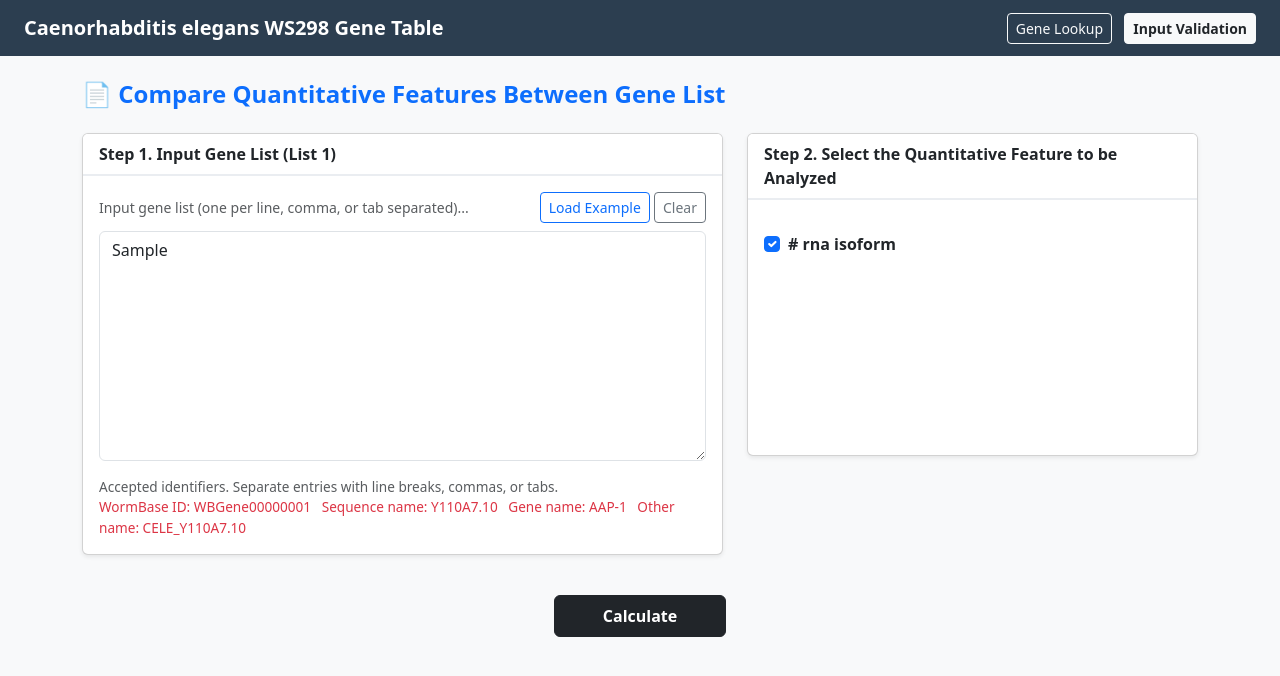
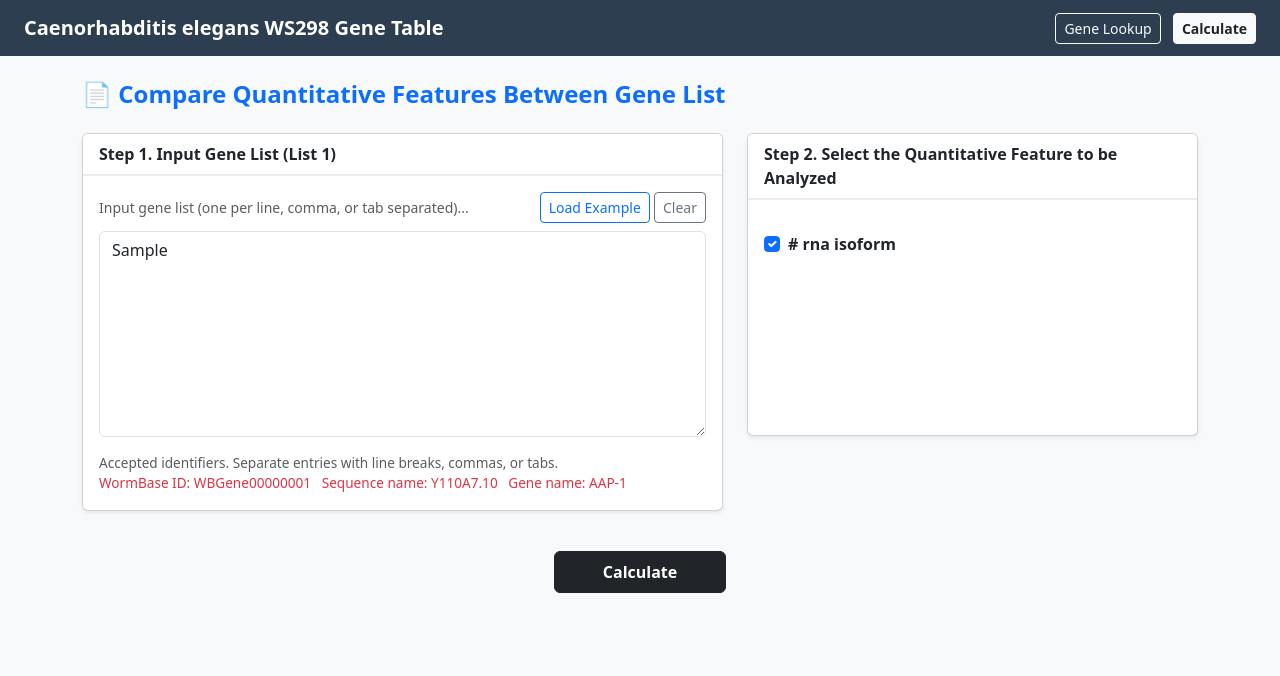
Before and after one commit to Chen-wunyi/CSBP, a Django app: template hw1/templates/hw1/calculate.html in a window 1280 px wide. Shown: the top 676 px of the page. Run offline with Django 5.2, Linux system fonts and the light colour scheme; the template is opened without the code that fills it: most values are stand-ins (such as "Sample title", 1, 10 or a date in 2020); parts of the project's set-up code (start-up, migrations or seed data) failed here and were passed over; some libraries are stand-ins or nearby versions.

Commit message:
update frontend calculate page and error handling

```diff
--- a/hw1/templates/hw1/calculate.html
+++ b/hw1/templates/hw1/calculate.html
@@ -6,8 +6,6 @@
     <title>Calculate - Gene Analysis Tool</title>
     <!-- 引入 Bootstrap 5 CSS -->
     <link href="https://cdn.jsdelivr.net/npm/bootstrap@5.3.0/dist/css/bootstrap.min.css" rel="stylesheet">
-    <!-- 引入 SweetAlert2 防呆提示框套件 -->
-    <script src="https://cdn.jsdelivr.net/npm/sweetalert2@11"></script>
     <style>
         body {
             background-color: #f8f9fa;
@@ -27,17 +25,16 @@
 
     <!-- 頂部導覽列 (Navbar) -->
     <nav class="navbar navbar-expand-lg navbar-dark navbar-custom px-4 mb-4">
-        <a class="navbar-brand fw-bold" href="#">Caenorhabditis elegans WS298 Gene Table</a>
+        <a class="navbar-brand fw-bold" href="{% url 'lookup' %}">Caenorhabditis elegans WS298 Gene Table</a>
         <div class="ms-auto">
             <a href="{% url 'lookup' %}" class="btn btn-outline-light btn-sm me-2">Gene Lookup</a>
-            <a href="{% url 'input_validation' %}" class="btn btn-light btn-sm text-dark fw-bold">Input Validation</a>
+            <a href="{% url 'input_validation' %}" class="btn btn-light btn-sm text-dark fw-bold">Calculate</a>
         </div>
     </nav>
 
     <div class="container my-4">
         <h4 class="mb-4 text-primary fw-bold">📄 Compare Quantitative Features Between Gene List</h4>
 
-        <!-- 表單提交至 input_validation 或對應的 views 函數 -->
         <form method="POST" id="calculateForm">
             {% csrf_token %}
             <div class="row">
@@ -55,22 +52,22 @@
                                     <button type="button" class="btn btn-outline-secondary btn-sm" id="clearBtn">Clear</button>
                                 </div>
                             </div>
-                            <textarea class="form-control" name="gene_input" id="gene_input" rows="9" placeholder="Enter genes here...">{{ raw_input }}</textarea>
+                            <textarea class="form-control" name="gene_input" id="gene_input" rows="8" placeholder="Enter genes here...">{{ raw_input }}</textarea>
                             <div class="form-text mt-3" style="font-size: 0.85rem;">
                                 Accepted identifiers. Separate entries with line breaks, commas, or tabs.<br>
-                                <span class="text-danger">WormBase ID: WBGene00000001 &nbsp; Sequence name: Y110A7.10 &nbsp; Gene name: AAP-1 &nbsp; Other name: CELE_Y110A7.10</span>
+                                <span class="text-danger">WormBase ID: WBGene00000001 &nbsp; Sequence name: Y110A7.10 &nbsp; Gene name: AAP-1</span>
                             </div>
                         </div>
                     </div>
                 </div>
 
-                <!-- Step 2: 僅保留 # rna isoform (已拿掉 Step 3) -->
+                <!-- Step 2: 僅保留 # rna isoform -->
                 <div class="col-md-5">
                     <div class="card shadow-sm mb-4">
                         <div class="card-header">
                             Step 2. Select the Quantitative Feature to be Analyzed
                         </div>
-                        <div class="card-body" style="min-height: 255px;">
+                        <div class="card-body" style="min-height: 235px;">
                             <div class="form-check mt-3">
                                 <input class="form-check-input" type="checkbox" name="features" value="rna_isoform" id="rnaIsoform" checked>
                                 <label class="form-check-label fw-semibold" for="rnaIsoform">
@@ -89,57 +86,79 @@
         </form>
     </div>
 
-    <!-- JavaScript：防呆提示與互動邏輯 -->
+    <!-- Bootstrap 原生防呆提示 Modal (彈出視窗) -->
+    <div class="modal fade" id="errorModal" tabindex="-1" aria-labelledby="errorModalLabel" aria-hidden="true">
+        <div class="modal-dialog modal-dialog-centered">
+            <div class="modal-content">
+                <div class="modal-header bg-danger text-white">
+                    <h5 class="modal-title" id="errorModalLabel">⚠️ 輸入驗證失敗</h5>
+                </div>
+                <div class="modal-body">
+                    <p class="mb-2 text-secondary">偵測到以下基因名稱有誤或無法辨識：</p>
+                    <ul id="errorListContent" class="text-danger" style="max-height: 200px; overflow-y: auto; font-size: 0.9rem;">
+                        <!-- 錯誤清單會透過 JavaScript 自動填入 -->
+                    </ul>
+                </div>
+                <div class="modal-footer">
+                    <!-- 點擊後會關閉對話框，並自動讓使用者回去重新編輯 -->
+                    <button type="button" class="btn btn-dark w-100" id="backToEditBtn" data-bs-dismiss="modal">回去重新編輯</button>
+                </div>
+            </div>
+        </div>
+    </div>
+
+    <!-- 利用 Django 的 json_script 安全地將後端 errors 資料轉成前端 JSON 格式，完全不會有編輯器紅字 -->
+    {{ errors|json_script:"error-data" }}
+
+    <!-- 引入 Bootstrap 5 JS Bundle (包含 Popper，用於驅動 Modal) -->
+    <script src="https://cdn.jsdelivr.net/npm/bootstrap@5.3.0/dist/js/bootstrap.bundle.min.js"></script>
+
+    <!-- 純 JavaScript 邏輯 -->
     <script>
-        // Load Example 按鈕範例填入功能（可自由選配）
+        // Load Example 按鈕
         document.getElementById('loadExampleBtn').addEventListener('click', function() {
             document.getElementById('gene_input').value = "WBGene00000001\nY110A7.10\nAAP-1";
         });
 
-        // Clear 按鈕清除功能
+        // Clear 按鈕
         document.getElementById('clearBtn').addEventListener('click', function() {
             document.getElementById('gene_input').value = "";
             document.getElementById('gene_input').focus();
         });
 
-        // 後端傳遞過來的錯誤清單 (透過 Django template 渲染)
+        // 頁面載入後檢查後端是否有傳遞錯誤
         document.addEventListener("DOMContentLoaded", function() {
-            const errors = [
-                {% for err in errors %}
-                {
-                    input: "{{ err.input|escapejs }}",
-                    title: "{{ err.message_title|escapejs }}",
-                    detail: "{{ err.detail|escapejs }}"
-                },
-                {% endfor %}
-            ];
+            // 從 json_script 安全讀取後端傳來的錯誤資料
+            const errors = JSON.parse(document.getElementById('error-data').textContent);
 
-            if (errors.length > 0) {
-                let errorHtml = `<div class="text-start mb-2 text-danger">偵測到以下輸入有誤或無法辨識：</div>`;
-                errorHtml += `<ul class="text-start" style="max-height: 180px; overflow-y: auto; font-size: 0.9rem;">`;
+            if (errors && errors.length > 0) {
+                // 將錯誤訊息動態加入 Modal 的列表裡
+                const errorListUl = document.getElementById('errorListContent');
+                errorListUl.innerHTML = ""; // 清空舊內容
+
                 errors.forEach(e => {
-                    errorHtml += `<li><b>${e.input}</b>: ${e.title} ${e.detail ? '(' + e.detail + ')' : ''}</li>`;
+                    const li = document.createElement('li');
+                    li.innerHTML = `<b>${e.input}</b>: ${e.message_title} ${e.detail ? '(' + e.detail + ')' : ''}`;
+                    errorListUl.appendChild(li);
                 });
-                errorHtml += `</ul>`;
 
-                // 彈出防呆提示小框
-                Swal.fire({
-                    icon: 'warning',
-                    title: '輸入驗證失敗',
-                    html: errorHtml,
-                    confirmButtonText: '回去重新編輯',
-                    confirmButtonColor: '#2c3e50',
-                    allowOutsideClick: false
-                }).then((result) => {
-                    if (result.isConfirmed) {
-                        // 使用者點擊按鈕後，自動將焦點移回輸入框以便重新編輯
-                        const inputArea = document.getElementById('gene_input');
-                        inputArea.focus();
-                        inputArea.select();
-                    }
-                });
+                // 顯示 Bootstrap Modal
+                const errorModal = new bootstrap.Modal(document.getElementById('errorModal'));
+                errorModal.show();
             }
         });
+
+        // 當點擊「回去重新編輯」按鈕關閉視窗後，自動將焦點移回輸入框
+        const backBtn = document.getElementById('backToEditBtn');
+        if (backBtn) {
+            backBtn.addEventListener('click', function() {
+                const inputArea = document.getElementById('gene_input');
+                if (inputArea) {
+                    inputArea.focus();
+                    inputArea.select();
+                }
+            });
+        }
     </script>
 </body>
 </html>
```
